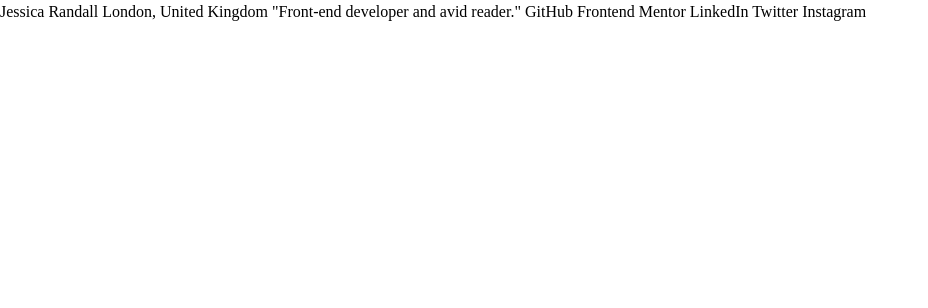
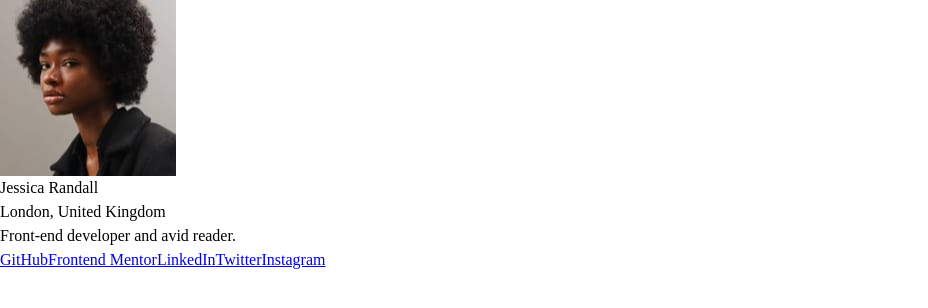
Before and after one commit to josh76543210/Frontend-Mentor---Social-links-profile-solution---React, a React (Vite) app: page / in a window 1280 px wide. Shown: the top 308 px of the page, without its empty margins (0-928 px from the left). Built offline with nearby package versions, Linux system fonts and the light colour scheme.

Commit message:
Add ProfileCard and ProfileLink structure;

```diff
--- a/src/App.jsx
+++ b/src/App.jsx
@@ -1,11 +1,26 @@
 import "./global.css";
 import "./reset.css";
+
+import ProfileCard from "./components/ProfileCard/ProfileCard";
+import ProfileLink from "./components/ProfileLink/ProfileLink";
 
 function App() {
   return (
     <>
-      Jessica Randall London, United Kingdom "Front-end developer and avid
-      reader." GitHub Frontend Mentor LinkedIn Twitter Instagram
+      <ProfileCard
+        name="Jessica Randall"
+        location="London, United Kingdom"
+        description="Front-end developer and avid reader."
+      >
+        <ProfileLink text="GitHub" link="https://github.com/" />
+        <ProfileLink
+          text="Frontend Mentor"
+          link="https://www.frontendmentor.io/"
+        />
+        <ProfileLink text="LinkedIn" link="https://www.linkedin.com/" />
+        <ProfileLink text="Twitter" link="https://x.com/" />
+        <ProfileLink text="Instagram" link="https://www.instagram.com/" />
+      </ProfileCard>
     </>
   );
 }
--- a/src/components/ProfileCard/ProfileCard.jsx
+++ b/src/components/ProfileCard/ProfileCard.jsx
@@ -1,7 +1,22 @@
+import avatar from "../../assets/images/avatar-jessica.jpeg";
+
 import styles from "./ProfileCard.module.css";
 
-function ProfileCard() {
-  return <div></div>;
+function ProfileCard({
+  children,
+  name = "Jessica Randall",
+  location = "London, United Kingdom",
+  description = "Front-end developer and avid reader.",
+}) {
+  return (
+    <div>
+      <img src={avatar} alt={`${name}'s avatar`} />
+      <p>{name}</p>
+      <p>{location}</p>
+      <p>{description}</p>
+      <div>{children}</div>
+    </div>
+  );
 }
 
 export default ProfileCard;
--- a/src/components/ProfileLink/ProfileLink.jsx
+++ b/src/components/ProfileLink/ProfileLink.jsx
@@ -1,7 +1,11 @@
 import styles from "./ProfileLink.module.css";
 
-function ProfileLink() {
-  return <div></div>;
+function ProfileLink({ text = "GitHub", link = "https://github.com/" }) {
+  return (
+    <a href={link} target="_blank">
+      {text}
+    </a>
+  );
 }
 
 export default ProfileLink;
```
